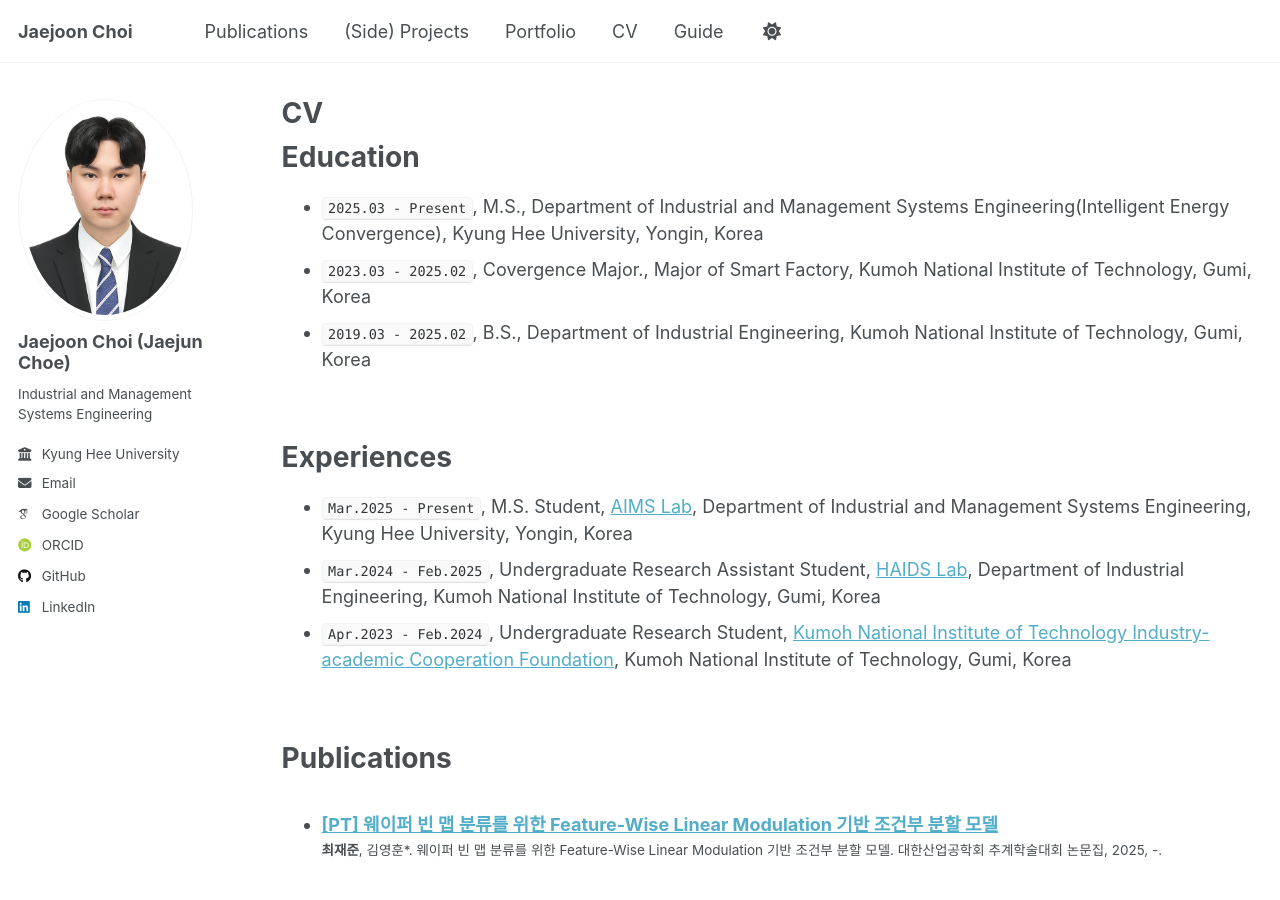
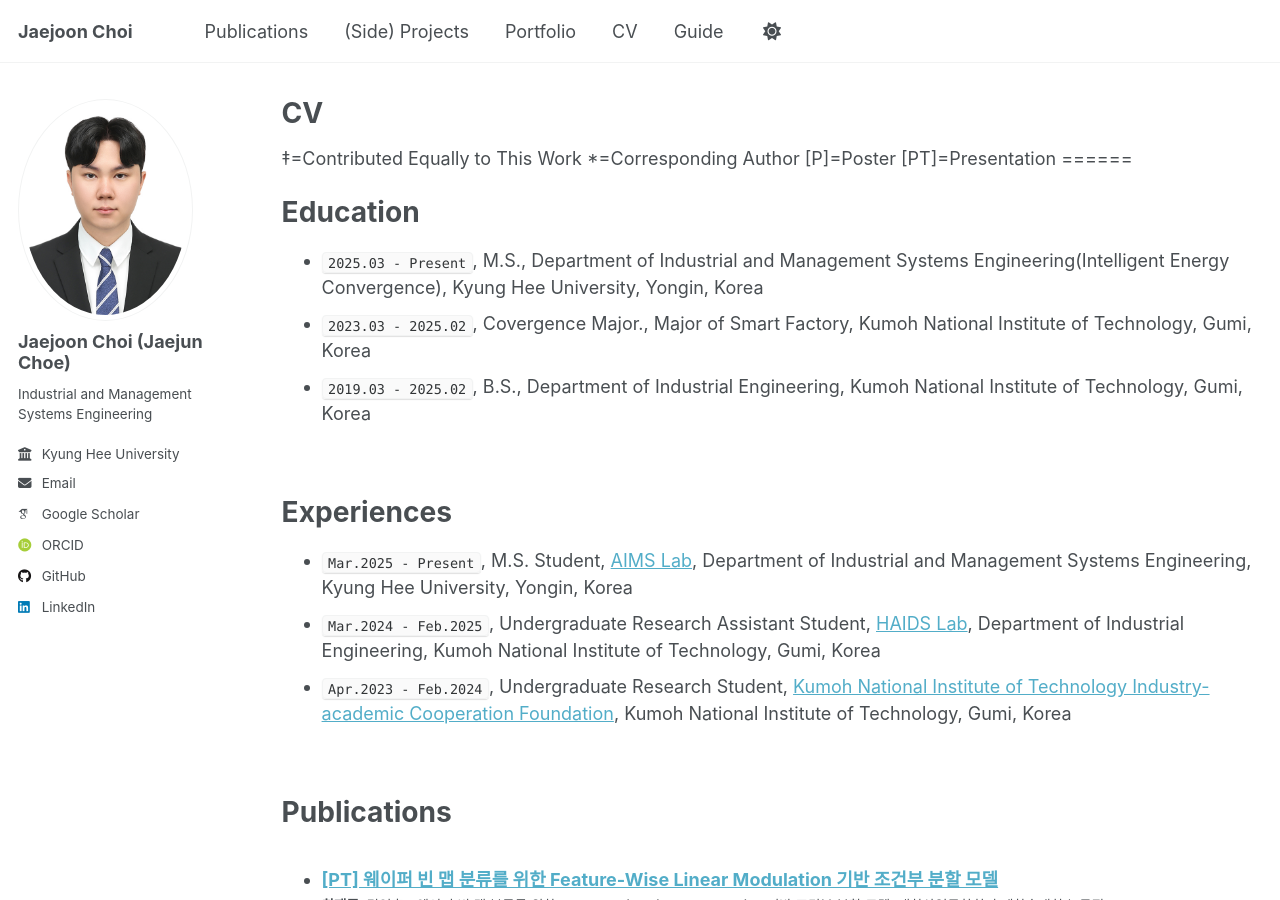
Before and after one commit to jaejunchoe/jaejunchoe.github.io, a Jekyll site: the page built from _pages/cv.md, in a window 1280 px wide and 900 px high. Built offline with Jekyll 4.4.1, drawn with Linux system fonts in a browser that asks for light colours; some web fonts are replaced.

Commit message:
initial commit

```diff
--- a/_pages/cv.md
+++ b/_pages/cv.md
@@ -12,6 +12,11 @@ redirect_from:
 <!-- <iframe src="/files/최종_CV_ver13.pdf#toolbar=0&navpanes=0&scrollbar=0" width="800" height="800" style="display: block; margin: auto; border: none;"></iframe> -->
 <!-- [CV Download](/files/최종_CV_ver13.pdf) -->
 
+ ‡=Contributed Equally to This Work
+ *=Corresponding Author
+ [P]=Poster
+ [PT]=Presentation
+======
 
 Education
 ======
```
